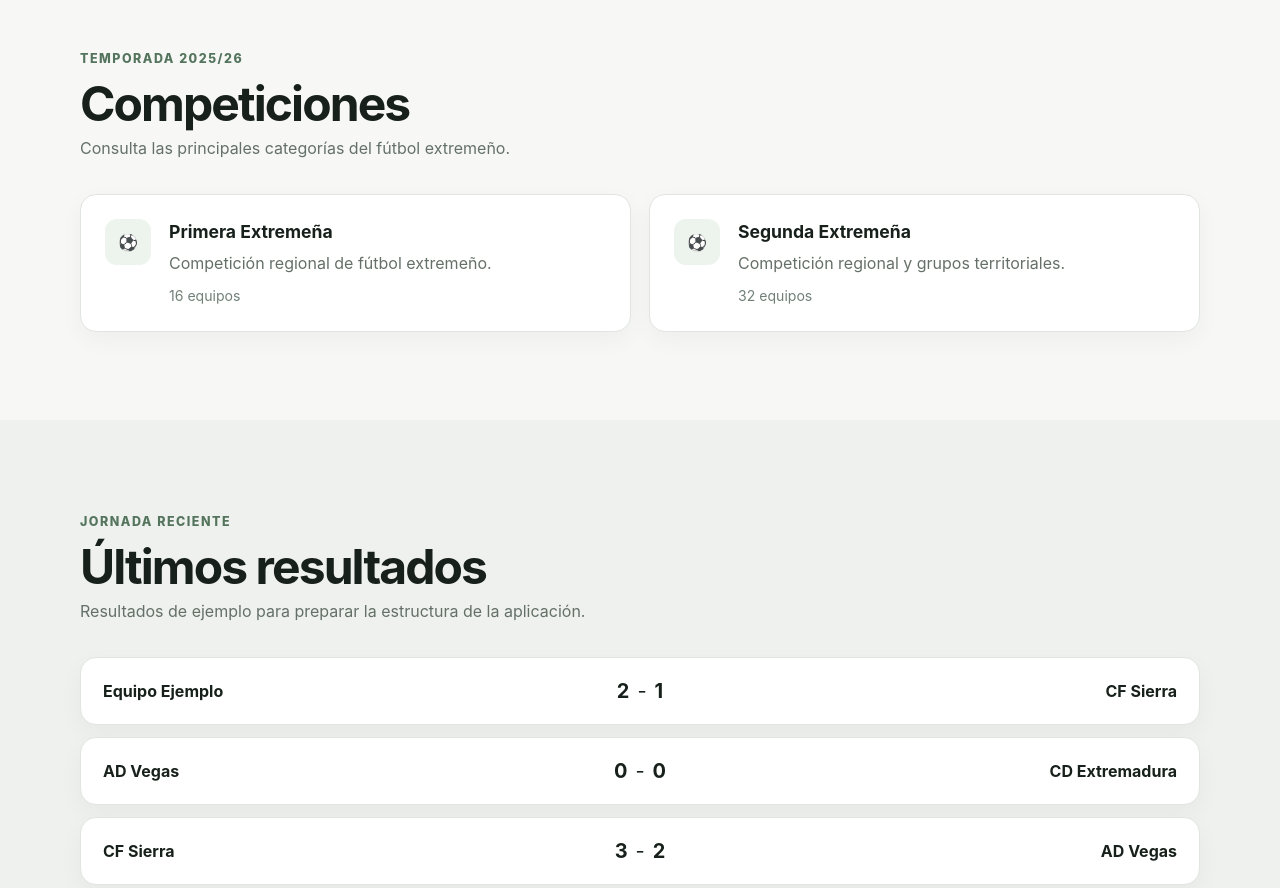
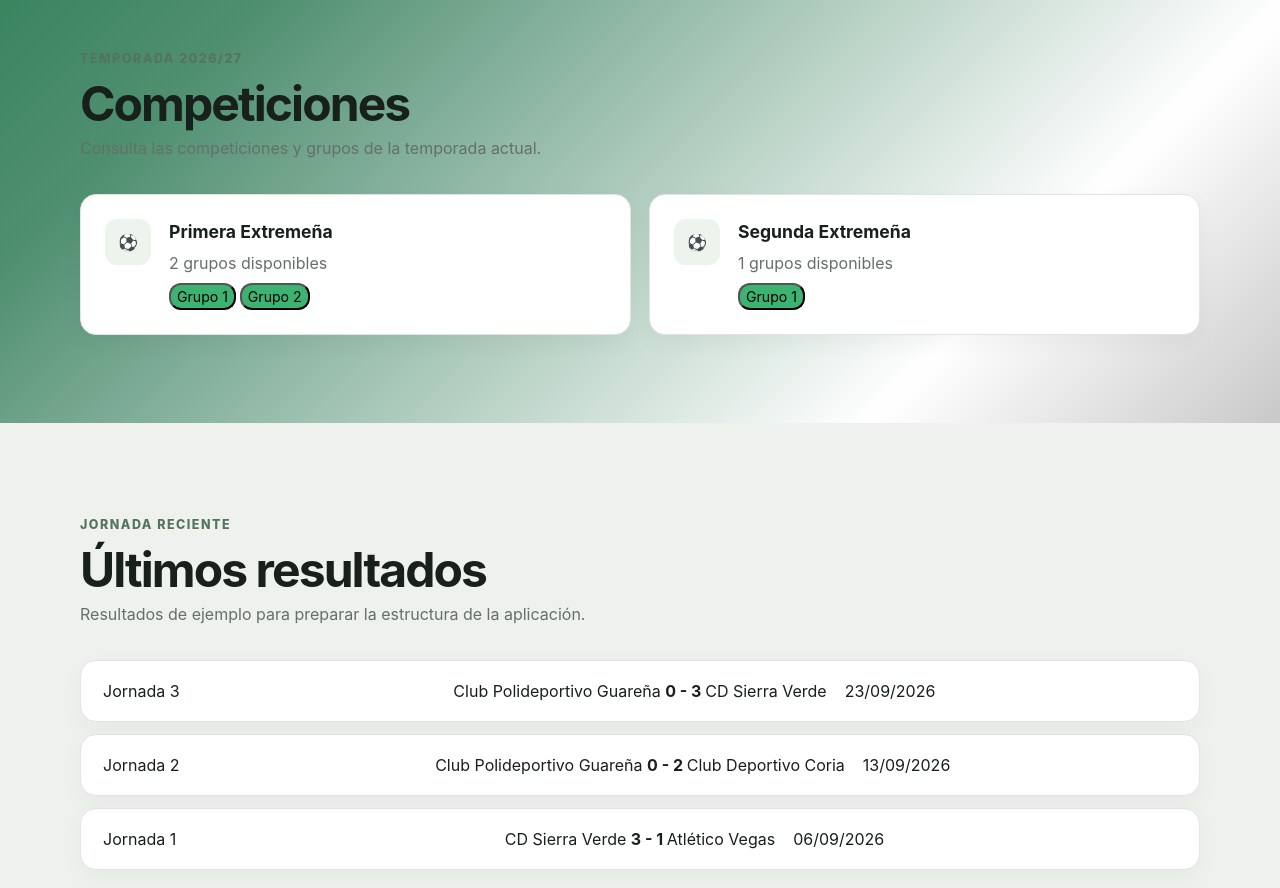
Before and after one commit to xCloud21/futbol-extremeno, a website built with Vite: page index.html in a window 1280 px wide. Shown: the part 760-1648 px from the top of the page. Built offline with nearby package versions, Linux system fonts and the light colour scheme.

Commit message:
data mock for test application

```diff
--- a/index.html
+++ b/index.html
@@ -54,13 +54,16 @@
       <section id="competiciones" class="section">
         <div class="container">
           <div class="section-heading">
-            <span class="eyebrow">Temporada 2025/26</span>
+            <span id="current-season-label" class="eyebrow">
+              Temporada
+            </span>
             <h2>Competiciones</h2>
-            <p>Consulta las principales categorías del fútbol extremeño.</p>
+            <p>
+              Consulta las competiciones y grupos de la temporada actual.
+            </p>
           </div>
-
           <div id="competition-list" class="competition-grid">
-            <!-- Las competiciones se generan desde main.js -->
+            <!-- Se genera desde main.js -->
           </div>
         </div>
       </section>
@@ -82,9 +85,15 @@
       <section id="clasificacion" class="section">
         <div class="container">
           <div class="section-heading">
-            <span class="eyebrow">Primera Extremeña</span>
+            <span id="standings-competition-label" class="eyebrow">
+              Primera Extremeña
+            </span>
+
             <h2>Clasificación</h2>
-            <p>Tabla provisional de ejemplo.</p>
+
+            <p id="standings-group-label">
+              Grupo 1
+            </p>
           </div>
 
           <div class="table-wrapper">
@@ -99,11 +108,13 @@
                   <th>P</th>
                   <th>GF</th>
                   <th>GC</th>
+                  <th>DG</th>
                   <th>Pts</th>
                 </tr>
               </thead>
+
               <tbody id="standings-body">
-                <!-- La clasificación se genera desde main.js -->
+                <!-- Se genera desde main.js -->
               </tbody>
             </table>
           </div>
--- /dev/null
+++ b/public/data/groups.json
@@ -0,0 +1,20 @@
+[
+    {
+        "id": "primera-extremena-2026-27-grupo-1",
+        "seasonId": "2026-27",
+        "competitionId": "primera-extremena",
+        "name": "Grupo 1"
+    },
+    {
+        "id": "primera-extremena-2026-27-grupo-2",
+        "seasonId": "2026-27",
+        "competitionId": "primera-extremena",
+        "name": "Grupo 2"
+    },
+    {
+        "id": "segunda-extremena-2026-27-grupo-1",
+        "seasonId": "2026-27",
+        "competitionId": "segunda-extremena",
+        "name": "Grupo 1"
+    }
+]
--- /dev/null
+++ b/public/data/matches.json
@@ -0,0 +1,41 @@
+[
+    {
+        "id": "match-001",
+        "seasonId": "2026-27",
+        "competitionId": "primera-extremena",
+        "groupId": "primera-extremena-2026-27-grupo-1",
+        "matchday": 1,
+        "date": "2026-09-06",
+        "homeTeamId": "cd-sierra-verde",
+        "awayTeamId": "atletico-vegas",
+        "homeScore": 3,
+        "awayScore": 1,
+        "status": "finished"
+    },
+    {
+        "id": "match-002",
+        "seasonId": "2026-27",
+        "competitionId": "primera-extremena",
+        "groupId": "primera-extremena-2026-27-grupo-1",
+        "matchday": 2,
+        "date": "2026-09-13",
+        "homeTeamId": "cp-guarena",
+        "awayTeamId": "cd-coria",
+        "homeScore": 0,
+        "awayScore": 2,
+        "status": "finished"
+    },
+    {
+        "id": "match-003",
+        "seasonId": "2026-27",
+        "competitionId": "primera-extremena",
+        "groupId": "primera-extremena-2026-27-grupo-1",
+        "matchday": 3,
+        "date": "2026-09-23",
+        "homeTeamId": "cp-guarena",
+        "awayTeamId": "cd-sierra-verde",
+        "homeScore": 0,
+        "awayScore": 3,
+        "status": "finished"
+    }
+]
--- /dev/null
+++ b/public/data/players.json
@@ -0,0 +1,12 @@
+[
+    {
+        "id": "player-001",
+        "name": "Carlos Martín",
+        "position": "Portero"
+    },
+    {
+        "id": "player-002",
+        "name": "David Sánchez",
+        "position": "Defensa"
+    }
+]
--- /dev/null
+++ b/public/data/team-groups.json
@@ -0,0 +1,32 @@
+[
+    {
+        "id": "tg-001",
+        "seasonId": "2026-27",
+        "groupId": "primera-extremena-2026-27-grupo-1",
+        "teamId": "cd-sierra-verde"
+    },
+    {
+        "id": "tg-002",
+        "seasonId": "2026-27",
+        "groupId": "primera-extremena-2026-27-grupo-1",
+        "teamId": "cp-guarena"
+    },
+    {
+        "id": "tg-003",
+        "seasonId": "2026-27",
+        "groupId": "segunda-extremena-2026-27-grupo-1",
+        "teamId": "ad-plasencia"
+    },
+    {
+        "id": "tg-004",
+        "seasonId": "2026-27",
+        "groupId": "primera-extremena-2026-27-grupo-1",
+        "teamId": "cd-coria"
+    },
+    {
+        "id": "tg-004",
+        "seasonId": "2026-27",
+        "groupId": "primera-extremena-2026-27-grupo-2",
+        "teamId": "atletico-vegas"
+    }
+]
--- /dev/null
+++ b/public/data/team-players.json
@@ -0,0 +1,14 @@
+[
+    {
+        "seasonId": "2026-27",
+        "teamId": "cd-sierra-verde",
+        "playerId": "player-001",
+        "shirtNumber": 1
+    },
+    {
+        "seasonId": "2026-27",
+        "teamId": "cd-sierra-verde",
+        "playerId": "player-002",
+        "shirtNumber": 4
+    }
+]
--- /dev/null
+++ b/public/data/teams.json
@@ -0,0 +1,42 @@
+[
+    {
+        "id": "cd-sierra-verde",
+        "name": "CD Sierra Verde",
+        "shortName": "Sierra Verde",
+        "city": "Cáceres",
+        "province": "Cáceres",
+        "logo": "/images/teams/cd-sierra-verde.png"
+    },
+    {
+        "id": "atletico-vegas",
+        "name": "Atlético Vegas",
+        "shortName": "Atlético Vegas",
+        "city": "Mérida",
+        "province": "Badajoz",
+        "logo": "/images/teams/atletico-vegas.png"
+    },
+    {
+        "id": "cp-guarena",
+        "name": "Club Polideportivo Guareña",
+        "shortName": "CP Guareña",
+        "city": "Guareña",
+        "province": "Badajoz",
+        "logo": "/images/teams/cp-guarena.png"
+    },
+    {
+        "id": "ad-plasencia",
+        "name": "Asociacion Deportiva Plasencia",
+        "shortName": "AD Plasencia",
+        "city": "Plasencia",
+        "province": "Caceres",
+        "logo": "/images/teams/atletico-vegas.png"
+    },
+    {
+        "id": "cd-coria",
+        "name": "Club Deportivo Coria",
+        "shortName": "CD Coria",
+        "city": "Coria",
+        "province": "Caceres",
+        "logo": "/images/teams/cd-coria.png"
+    }
+]
--- a/src/main.js
+++ b/src/main.js
@@ -14,153 +14,395 @@ import './style.css';
 // Datos de ejemplo
 // -----------------------------------------------------------------------------
 
-const competitions = [
-  {
-    name: 'Primera Extremeña',
-    description: 'Competición regional de fútbol extremeño.',
-    teams: 16,
-  },
-  {
-    name: 'Segunda Extremeña',
-    description: 'Competición regional y grupos territoriales.',
-    teams: 32,
-  },
-];
+const DATA_PATH = "/data";
 
-const results = [
-  {
-    home: 'Equipo Ejemplo',
-    homeScore: 2,
-    away: 'CF Sierra',
-    awayScore: 1,
-  },
-  {
-    home: 'AD Vegas',
-    homeScore: 0,
-    away: 'CD Extremadura',
-    awayScore: 0,
-  },
-  {
-    home: 'CF Sierra',
-    homeScore: 3,
-    away: 'AD Vegas',
-    awayScore: 2,
-  },
-];
+const state = {
+  seasons: [],
+  competitions: [],
+  groups: [],
+  teams: [],
+  players: [],
+  teamGroups: [],
+  teamPlayers: [],
+  matches: [],
+  standings: []
+};
 
-const standings = [
-  { position: 1, team: 'Equipo Ejemplo', played: 10, won: 7, drawn: 2, lost: 1, gf: 21, ga: 8, points: 23 },
-  { position: 2, team: 'CD Extremadura', played: 10, won: 6, drawn: 3, lost: 1, gf: 18, ga: 9, points: 21 },
-  { position: 3, team: 'CF Sierra', played: 10, won: 5, drawn: 2, lost: 3, gf: 16, ga: 12, points: 17 },
-  { position: 4, team: 'AD Vegas', played: 10, won: 4, drawn: 2, lost: 4, gf: 14, ga: 13, points: 14 },
-];
+/**
+ * Carga todos los JSON de la aplicación.
+ */
+async function loadData() {
+  const [
+    seasons,
+    competitions,
+    groups,
+    teams,
+    players,
+    teamGroups,
+    teamPlayers,
+    matches,
+    standings
+  ] = await Promise.all([
+    fetch(`${DATA_PATH}/seasons.json`).then(response => response.json()),
+    fetch(`${DATA_PATH}/competitions.json`).then(response => response.json()),
+    fetch(`${DATA_PATH}/groups.json`).then(response => response.json()),
+    fetch(`${DATA_PATH}/teams.json`).then(response => response.json()),
+    fetch(`${DATA_PATH}/players.json`).then(response => response.json()),
+    fetch(`${DATA_PATH}/team-groups.json`).then(response => response.json()),
+    fetch(`${DATA_PATH}/team-players.json`).then(response => response.json()),
+    fetch(`${DATA_PATH}/matches.json`).then(response => response.json())
+  ]);
 
-const teams = [
-  {
-    name: 'Equipo Ejemplo',
-    location: 'Extremadura',
-  },
-  {
-    name: 'CD Extremadura',
-    location: 'Extremadura',
-  },
-  {
-    name: 'CF Sierra',
-    location: 'Extremadura',
-  },
-  {
-    name: 'AD Vegas',
-    location: 'Extremadura',
-  },
-];
-
-// -----------------------------------------------------------------------------
-// DOM
-// -----------------------------------------------------------------------------
-
-const competitionList = document.querySelector('#competition-list');
-const resultsList = document.querySelector('#results-list');
-const standingsBody = document.querySelector('#standings-body');
-const teamsList = document.querySelector('#teams-list');
-
-const menuToggle = document.querySelector('.menu-toggle');
-const mainNavigation = document.querySelector('#main-navigation');
+  state.seasons = seasons;
+  state.competitions = competitions;
+  state.groups = groups;
+  state.teams = teams;
+  state.players = players;
+  state.teamGroups = teamGroups;
+  state.teamPlayers = teamPlayers;
+  state.matches = matches;
+  state.standings = standings;
+}
 
 // -----------------------------------------------------------------------------
 // Renderizado
 // -----------------------------------------------------------------------------
 
+/**
+ * Devuelve la temporada actual.
+ */
+function getCurrentSeason() {
+  return state.seasons.find(season => season.current);
+}
+
+function getCompetition(competitionId) {
+  return state.competitions.find(
+    competition => competition.id === competitionId
+  );
+}
+
+function getGroup(groupId) {
+  return state.groups.find(group => group.id === groupId);
+}
+
+function getTeam(teamId) {
+  return state.teams.find(team => team.id === teamId);
+}
+
 function renderCompetitions() {
-  competitionList.innerHTML = competitions
-    .map(
-      (competition) => `
+  const container = document.querySelector("#competition-list");
+
+  if (!container) return;
+
+  const season = getCurrentSeason();
+
+  const seasonGroups = state.groups.filter(
+    group => group.seasonId === season.id
+  );
+
+  const competitionIds = [
+    ...new Set(seasonGroups.map(group => group.competitionId))
+  ];
+
+  container.innerHTML = competitionIds
+    .map(competitionId => {
+      const competition = getCompetition(competitionId);
+
+      const groups = seasonGroups.filter(
+        group => group.competitionId === competitionId
+      );
+
+      return `
         <article class="competition-card">
           <div class="competition-card-icon">⚽</div>
           <div>
               <h3>${competition.name}</h3>
-            <p>${competition.description}</p>
-            <span>${competition.teams} equipos</span>
+              <p>
+                ${groups.length} grupos disponibles
+              </p>
+
+              <span class="competition-groups">
+                ${groups
+                  .map(
+                    group => `
+                      <button
+                        class="group-button"
+                        type="button"
+                        data-group-id="${group.id}"
+                        data-season-id="${group.seasonId}"
+                        data-competition-id="${group.competitionId}"
+                      >
+                        ${group.name}
+                      </button>
+                    `
+                  )
+                  .join("")}
+              </span>
           </div>
         </article>
-      `,
-    )
-    .join('');
+      `;
+    })
+    .join("");
 }
 
-function renderResults() {
-  resultsList.innerHTML = results
-    .map(
-      (result) => `
+function renderGroupData(groupId) {
+  const group = getGroup(groupId);
+
+  if (!group) return;
+
+  const competition = getCompetition(group.competitionId);
+
+  document.querySelector(
+    "#standings-competition-label"
+  ).textContent = competition.name;
+
+  document.querySelector(
+    "#standings-group-label"
+  ).textContent = group.name;
+
+  renderStandings(groupId);
+  renderResults(groupId);
+  renderTeams(groupId);
+}
+
+function renderResults(groupId = null) {
+  const container = document.querySelector("#results-list");
+
+  if (!container) return;
+
+  const season = getCurrentSeason();
+
+  let matches = state.matches.filter(
+    match =>
+      match.seasonId === season.id &&
+      match.status === "finished"
+  );
+
+  if (groupId) {
+    matches = matches.filter(match => match.groupId === groupId);
+  }
+
+  matches = matches
+    .sort((a, b) => new Date(b.date) - new Date(a.date))
+    .slice(0, 6);
+
+  container.innerHTML = matches
+    .map(match => {
+      const homeTeam = getTeam(match.homeTeamId);
+      const awayTeam = getTeam(match.awayTeamId);
+
+      return `
         <article class="result-card">
-          <div class="team-name team-name-home">${result.home}</div>
+          <span class="result-matchday">
+            Jornada ${match.matchday}
+          </span>
 
-          <div class="score">
-            <strong>${result.homeScore}</strong>
-            <span>-</span>
-            <strong>${result.awayScore}</strong>
+          <div class="result-teams">
+            <span>${homeTeam.name}</span>
+
+            <strong>
+              ${match.homeScore} - ${match.awayScore}
+            </strong>
+
+            <span>${awayTeam.name}</span>
           </div>
 
-          <div class="team-name team-name-away">${result.away}</div>
+          <time datetime="${match.date}">
+            ${formatDate(match.date)}
+          </time>
         </article>
-      `,
-    )
-    .join('');
+      `;
+    })
+    .join("");
 }
 
-function renderStandings() {
-  standingsBody.innerHTML = standings
-    .map(
-      (team) => `
+function calculateStandings(groupId) {
+  const season = getCurrentSeason();
+
+  const relations = state.teamGroups.filter(
+    relation =>
+      relation.seasonId === season.id &&
+      relation.groupId === groupId
+  );
+
+  const standings = relations.map(relation => {
+    const team = getTeam(relation.teamId);
+
+    return {
+      teamId: team.id,
+      teamName: team.name,
+      played: 0,
+      wins: 0,
+      draws: 0,
+      losses: 0,
+      goalsFor: 0,
+      goalsAgainst: 0,
+      goalDifference: 0,
+      points: 0
+    };
+  });
+
+  const standingsMap = new Map(
+    standings.map(team => [team.teamId, team])
+  );
+
+  const matches = state.matches.filter(
+    match =>
+      match.seasonId === season.id &&
+      match.groupId === groupId &&
+      match.status === "finished"
+  );
+
+  for (const match of matches) {
+    const home = standingsMap.get(match.homeTeamId);
+    const away = standingsMap.get(match.awayTeamId);
+
+    if (!home || !away) {
+      continue;
+    }
+
+    home.played++;
+    away.played++;
+
+    home.goalsFor += match.homeScore;
+    home.goalsAgainst += match.awayScore;
+
+    away.goalsFor += match.awayScore;
+    away.goalsAgainst += match.homeScore;
+
+    if (match.homeScore > match.awayScore) {
+      home.wins++;
+      away.losses++;
+
+      home.points += 3;
+    } else if (match.homeScore < match.awayScore) {
+      away.wins++;
+      home.losses++;
+
+      away.points += 3;
+    } else {
+      home.draws++;
+      away.draws++;
+
+      home.points++;
+      away.points++;
+    }
+  }
+
+  for (const team of standings) {
+    team.goalDifference =
+      team.goalsFor - team.goalsAgainst;
+  }
+
+  standings.sort((a, b) => {
+    if (b.points !== a.points) {
+      return b.points - a.points;
+    }
+
+    if (b.goalDifference !== a.goalDifference) {
+      return b.goalDifference - a.goalDifference;
+    }
+
+    if (b.goalsFor !== a.goalsFor) {
+      return b.goalsFor - a.goalsFor;
+    }
+
+    return a.teamName.localeCompare(b.teamName, "es");
+  });
+
+  standings.forEach((team, index) => {
+    team.position = index + 1;
+  });
+
+  return standings;
+}
+
+function renderStandings(groupId) {
+  const tbody = document.querySelector("#standings-body");
+
+  if (!tbody) return;
+
+  const standings = calculateStandings(groupId);
+
+  tbody.innerHTML = standings
+    .map(team => `
       <tr>
         <td>${team.position}</td>
-          <td class="team-cell">${team.team}</td>
+
+        <td>
+          <strong>${team.teamName}</strong>
+        </td>
+
         <td>${team.played}</td>
-          <td>${team.won}</td>
-          <td>${team.drawn}</td>
-          <td>${team.lost}</td>
-          <td>${team.gf}</td>
-          <td>${team.ga}</td>
-          <td><strong>${team.points}</strong></td>
+        <td>${team.wins}</td>
+        <td>${team.draws}</td>
+        <td>${team.losses}</td>
+        <td>${team.goalsFor}</td>
+        <td>${team.goalsAgainst}</td>
+        <td>${team.goalDifference > 0
+          ? `+${team.goalDifference}`
+          : team.goalDifference}</td>
+        <td>
+          <strong>${team.points}</strong>
+        </td>
       </tr>
-      `,
-    )
-    .join('');
+    `)
+    .join("");
 }
 
-function renderTeams() {
-  teamsList.innerHTML = teams
-    .map(
-      (team) => `
+function renderTeams(groupId) {
+  const container = document.querySelector("#teams-list");
+
+  if (!container) return;
+
+  const season = getCurrentSeason();
+
+  const relations = state.teamGroups.filter(
+    relation =>
+      relation.seasonId === season.id &&
+      relation.groupId === groupId
+  );
+
+  container.innerHTML = relations
+    .map(relation => {
+      const team = getTeam(relation.teamId);
+
+      return `
         <article class="team-card">
-          <div class="team-badge">⚽</div>
+          <div class="team-logo">
+            ${
+              team.logo
+                ? `<img src="${team.logo}" alt="" height="46" width="46" />`
+                : `<span>${getTeamInitials(team.name)}</span>`
+            }
+          </div>
+
           <div>
             <h3>${team.name}</h3>
-            <p>${team.location}</p>
+            <p>
+              ${team.city}, ${team.province}
+            </p>
           </div>
         </article>
-      `,
-    )
-    .join('');
+      `;
+    })
+    .join("");
+}
+
+function getTeamInitials(name) {
+  return name
+    .split(" ")
+    .slice(0, 2)
+    .map(word => word.charAt(0))
+    .join("");
+}
+
+function formatDate(date) {
+  return new Intl.DateTimeFormat("es-ES", {
+    day: "2-digit",
+    month: "2-digit",
+    year: "numeric"
+  }).format(new Date(date));
 }
 
 // -----------------------------------------------------------------------------
@@ -168,24 +410,17 @@ function renderTeams() {
 // -----------------------------------------------------------------------------
 
 function setupNavigation() {
-  if (!menuToggle || !mainNavigation) return;
+  const toggle = document.querySelector(".menu-toggle");
+  const navigation = document.querySelector("#main-navigation");
 
-  menuToggle.addEventListener('click', () => {
-    const isOpen = mainNavigation.classList.toggle('is-open');
+  if (!toggle || !navigation) return;
 
-    menuToggle.setAttribute('aria-expanded', String(isOpen));
-    menuToggle.setAttribute(
-      'aria-label',
-      isOpen ? 'Cerrar menú' : 'Abrir menú',
-    );
-  });
+  toggle.addEventListener("click", () => {
+    const isOpen = toggle.getAttribute("aria-expanded") === "true";
 
-  mainNavigation.querySelectorAll('a').forEach((link) => {
-    link.addEventListener('click', () => {
-      mainNavigation.classList.remove('is-open');
-      menuToggle.setAttribute('aria-expanded', 'false');
-      menuToggle.setAttribute('aria-label', 'Abrir menú');
-    });
+    toggle.setAttribute("aria-expanded", String(!isOpen));
+
+    navigation.classList.toggle("is-open", !isOpen);
   });
 }
 
@@ -193,12 +428,30 @@ function setupNavigation() {
 // Inicialización
 // -----------------------------------------------------------------------------
 
-function init() {
+async function init() {
+  try{
+    await loadData();
+    const season = getCurrentSeason();
+    document.querySelector(
+      "#current-season-label"
+    ).textContent = `Temporada ${season.name}`;
+
     renderCompetitions();
-  renderResults();
-  renderStandings();
-  renderTeams();
     setupNavigation();
+
+    // Grupo inicial que mostramos al cargar la web.
+    const firstGroup = state.groups.find(
+      group => group.seasonId === season.id
+    );
+
+    if (firstGroup) {
+      renderGroupData(firstGroup.id);
+    }
+
+  } catch (error) {
+    console.log(error);
+  }
+
 }
 
 init();
--- a/src/style.css
+++ b/src/style.css
@@ -20,6 +20,14 @@ html {
 body {
   margin: 0;
   min-width: 320px;
+  background: linear-gradient(
+    135deg,
+    #006633 0%,
+    #4f8f70 25%,
+    #ffffff 50%,
+    #777777 75%,
+    #000000 100%
+  );
 }
 
 a {
@@ -209,6 +217,12 @@ button {
   color: #718078;
   font-size: 0.88rem;
 }
+.competition-groups button{
+    background-color: mediumseagreen;
+    color: black;
+    border-radius: 12px;
+    cursor: pointer;
+}
 
 /* Results */
 
```
Also changed, not shown: public/data/competitions.json (added, +12 -0 lines), public/data/seasons.json (added, +9 -0 lines), images/teams/cd-coria.png (added), images/teams/cd-sierra-verde.png (added), images/teams/cp-guarena.png (added). Lines whose indentation alone changed are shown as unchanged.
